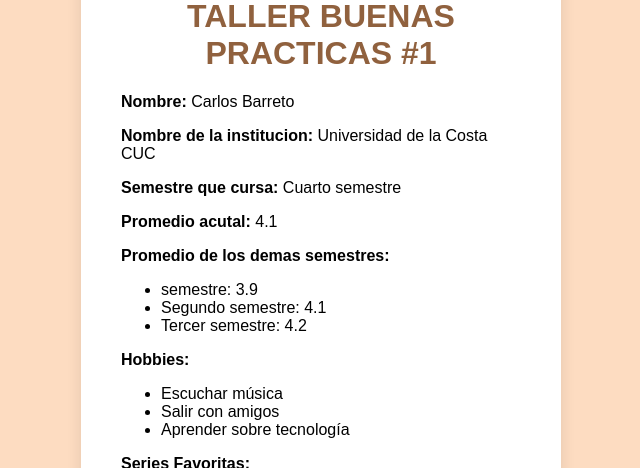
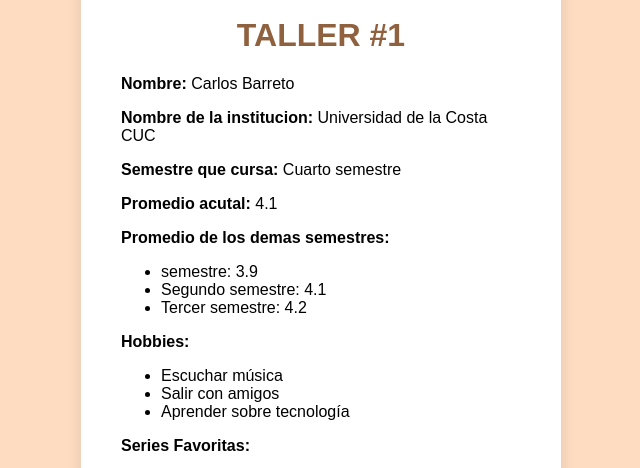
Before and after one commit to charliieee777/Firstwork, a plain HTML site: page index.html in a window 1280 px wide. Shown: the top 468 px of the page, without its empty margins (319-959 px from the left). Drawn offline with Linux system fonts and the light colour scheme.

Commit message:
cambio de titulo

```diff
--- a/index.html
+++ b/index.html
@@ -41,7 +41,7 @@
 </head>
 <body>
   <div class="cuadro-texto">
-    <h1>TALLER BUENAS PRACTICAS #1</h1>
+    <h1>TALLER #1</h1>
     <p><strong>Nombre:</strong> Carlos Barreto</p>
     <p><strong>Nombre de la institucion:</strong> Universidad de la Costa CUC</p>
     <p><strong>Semestre que cursa:</strong> Cuarto semestre </p>
```
